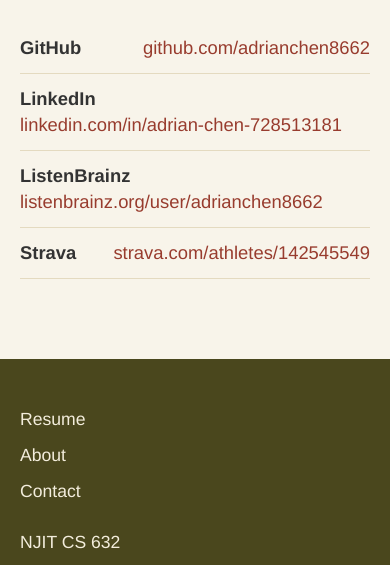
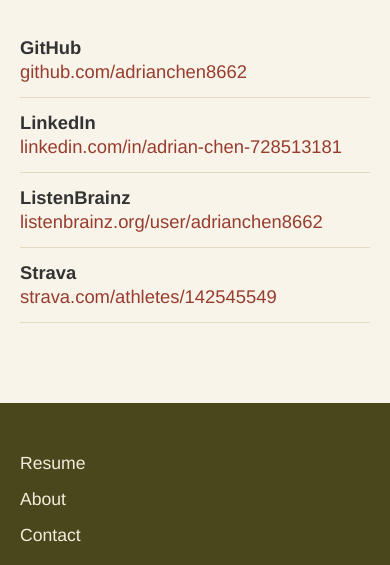
Before and after one commit to adrianchen8662/adrianchen8662.github.io, an Astro site: page /contact in a window 390 px wide. Shown: the part 257-822 px from the top of the page. Built offline with nearby package versions, Linux system fonts and the light colour scheme; Astro itself is replaced by a stand-in of ours.

Commit message:
Put each Contact link on its own line under its name
On phones the shorter links fit beside their names and the longer ones wrapped
underneath, so the list looked uneven.

```diff
--- a/src/styles/global.css
+++ b/src/styles/global.css
@@ -932,16 +932,19 @@
 }
 
 .profiles li {
-  display: flex;
-  flex-wrap: wrap;
-  justify-content: space-between;
-  gap: 4px 16px;
   padding-bottom: 14px;
   border-bottom: 1px solid var(--rule);
 }
 
+/* The name on its own line, with the link under it */
 .profile-name {
+  display: block;
+  margin-bottom: 2px;
   font-weight: 600;
+}
+
+.profiles a {
+  overflow-wrap: anywhere;
 }
 
 .resume {
```
